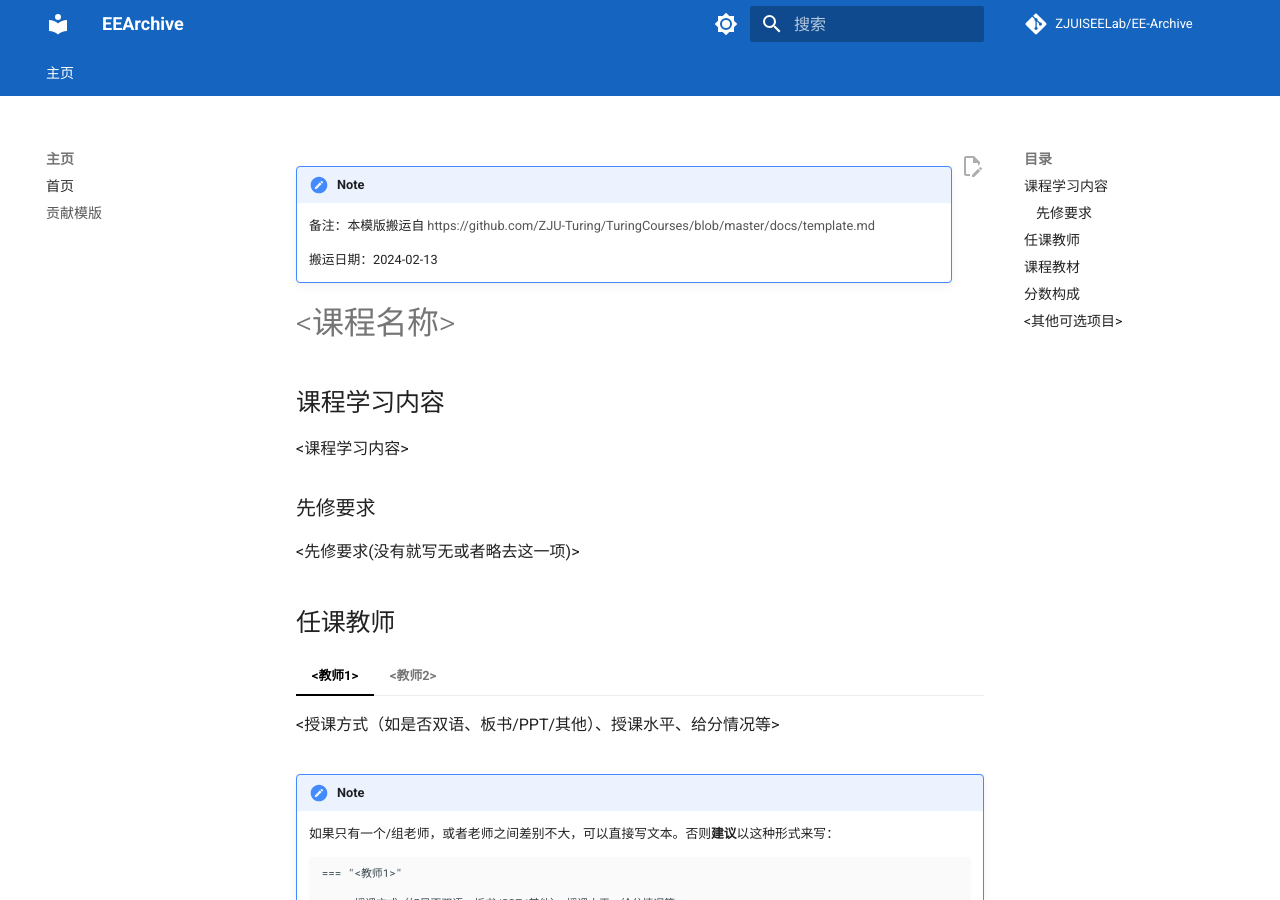
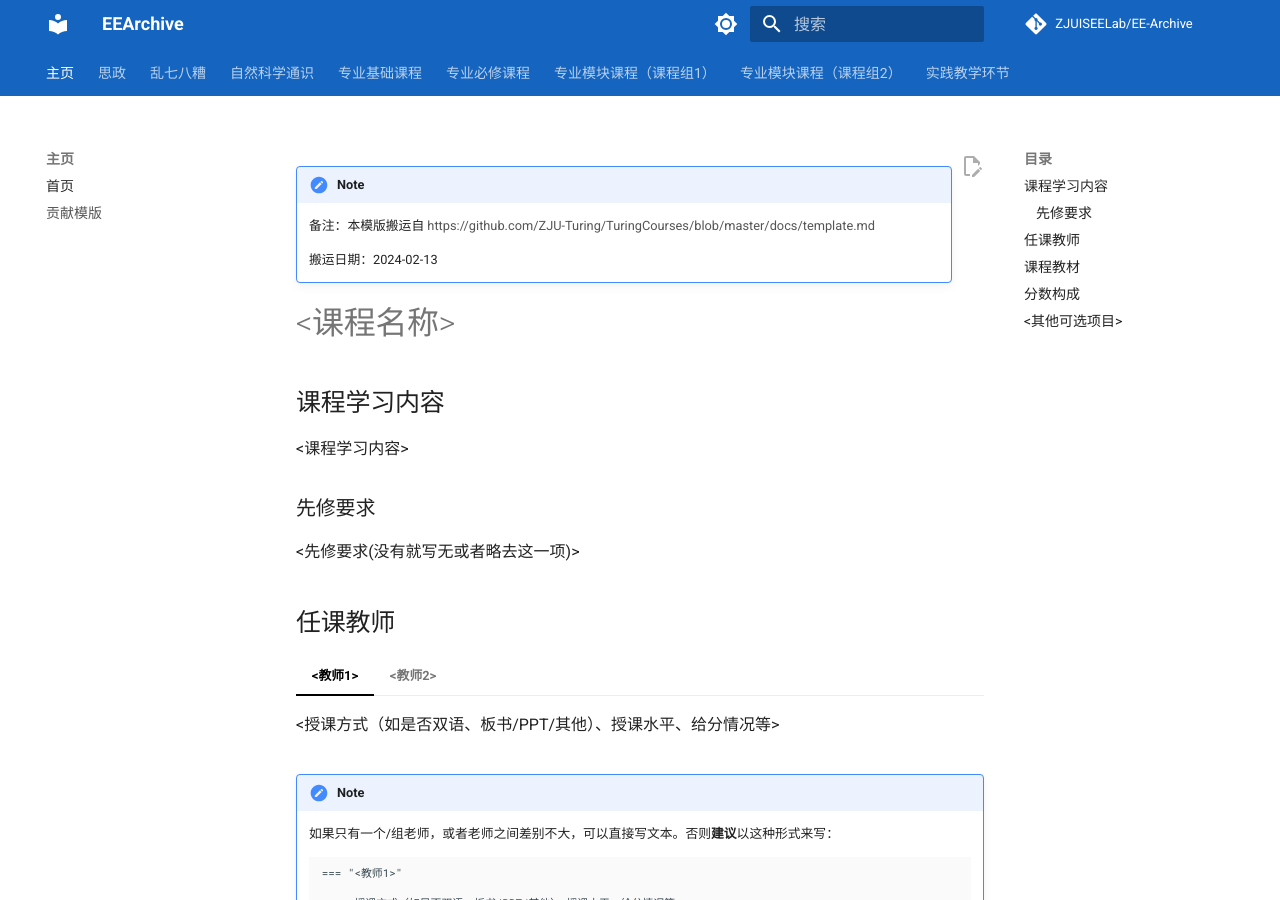
Before and after one commit to ZJUISEELab/EE-Archive, an MkDocs documentation site: the page built from docs/template.md, in a window 1280 px wide and 900 px high. Built offline with MkDocs 1.6.1 and Material for MkDocs 9.7.7, drawn with Linux system fonts in a browser that asks for light colours; comment, search, counter and statistics services are not loaded; some of the changed text lies outside the part shown.

Commit message:
add: 按照22级培养方案完成网站大纲

```diff
--- a/mkdocs.yml
+++ b/mkdocs.yml
@@ -2,12 +2,36 @@ site_name: EEArchive
 repo_url: https://github.com/ZJUISEELab/EE-Archive/tree/main
 repo_name: ZJUISEELab/EE-Archive
 edit_uri: edit/main/docs/
-copyright: Copyright &copy; 2024 ZJUISEELab
+copyright: Copyright &copy; 2025 ZJUISEELab
 
+###################### Navigation  ######################
 nav:
   - 主页:
     - index.md
     - 贡献模版: template.md
+  - 思政: 思政/index.md
+  - 乱七八糟:
+    - 其他/index.md
+    - 通识: 其他/通识.md
+    - 创新创业: 其他/创新创业.md
+    - 外语: 其他/外语.md
+    - 体育: 其他/体育.md
+  - 自然科学通识:
+    - 自然科学通识/index.md
+  - 专业基础课程:
+    - 专业基础课程/index.md
+  - 专业必修课程:
+    - 专业必修课程/index.md
+  - 专业模块课程（课程组1）:
+    - 专业模块课程1/index.md
+  - 专业模块课程（课程组2）:
+    - 专业模块课程2/index.md
+  - 实践教学环节:
+    - 实践教学环节/index.md
+
+
+
+###################### End  ######################
 
 # from mkdocs-material installation documentation
 extra_css:
```
Also changed, not shown: docs/专业基础课程/index.md (added), docs/专业必修课程/index.md (added), docs/专业模块课程1/index.md (added), docs/专业模块课程2/index.md (added), docs/其他/index.md (added), docs/其他/体育.md (added), docs/其他/创新创业.md (added), docs/其他/外语.md (added), docs/其他/通识.md (added), docs/实践教学环节/index.md (added), docs/思政/index.md (added), docs/自然科学通识/index.md (added).
